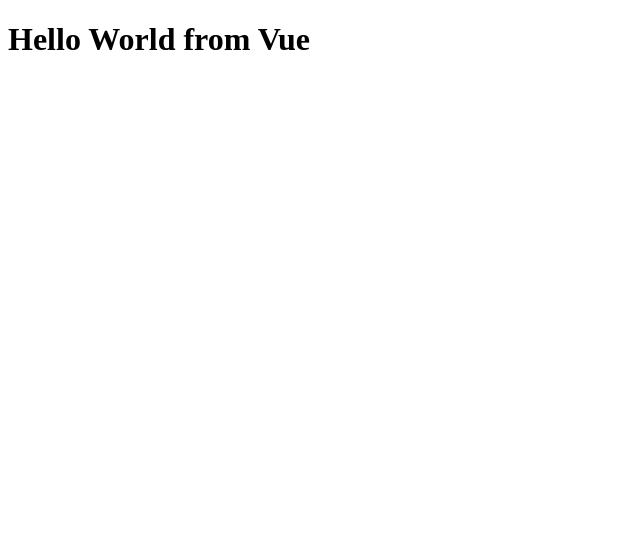
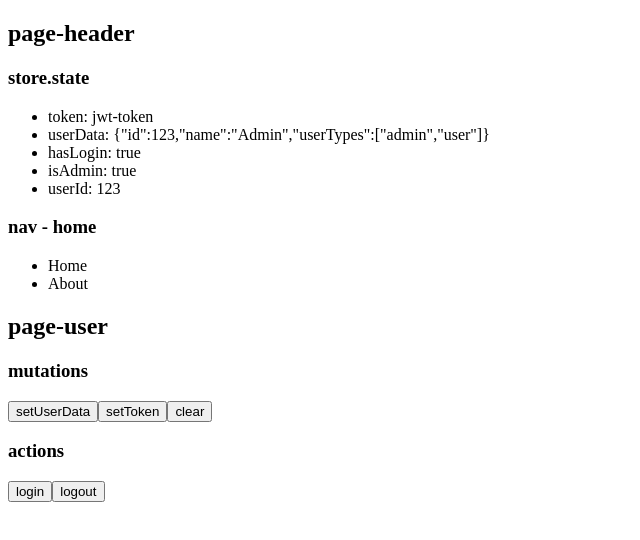
Before and after one commit to LearnShare/vra-vue, a Vue app: page / in a window 1280 px wide. Shown: the top 540 px of the page, without its empty margins (0-640 px from the left). Built offline with nearby package versions, Linux system fonts and the light colour scheme.

Commit message:
(demo): vuex.

```diff
--- /dev/null
+++ b/src/api/auth.js
@@ -0,0 +1,22 @@
+// AuthAPI
+function login(username, password) {
+  return new Promise((resolve) => {
+    resolve({
+      status: 200,
+      data: {
+        token: `${username}-${password}`,
+        userData: {
+          id: 345,
+          name: 'Random',
+          userTypes: [
+            'user',
+          ],
+        },
+      },
+    });
+  });
+}
+
+export default {
+  login,
+};
--- a/src/app.vue
+++ b/src/app.vue
@@ -1,14 +1,17 @@
 <template>
-  <hello-world msg="Hello World from Vue"/>
+  <page-header />
+  <page-user />
 </template>
 
 <script>
-import HelloWorld from '@/components/hello-world.vue';
+import PageHeader from '@/components/page-header.vue';
+import PageUser from '@/components/page-user.vue';
 
 export default {
   name: 'App',
   components: {
-    HelloWorld,
+    PageHeader,
+    PageUser,
   },
 };
 </script>
--- a/src/components/hello-world.vue
+++ /dev/null
@@ -1,12 +0,0 @@
-<template>
-  <h1>{{ msg }}</h1>
-</template>
-
-<script>
-export default {
-  name: 'HelloWorld',
-  props: {
-    msg: String,
-  },
-};
-</script>
--- /dev/null
+++ b/src/components/page-header.vue
@@ -0,0 +1,56 @@
+<template>
+  <h2>page-header</h2>
+  <h3>store.state</h3>
+  <ul>
+    <li>token: {{ token }}</li>
+    <li>userData: {{ userData && JSON.stringify(userData) }}</li>
+    <li>hasLogin: {{ hasLogin }}</li>
+    <li>isAdmin: {{ isAdmin }}</li>
+    <li>userId: {{ userId }}</li>
+  </ul>
+  <h3>nav - {{ active }}</h3>
+  <ul>
+    <li
+        v-for="item in menus"
+        :key="item.value"
+        @click="switchTo(item.value)">{{ item.label }}</li>
+  </ul>
+</template>
+
+<script>
+import {
+  mapState,
+  mapGetters,
+} from 'vuex';
+
+export default {
+  name: 'PageHeader',
+  computed: {
+    token() {
+      return this.$store.state.token;
+    },
+    ...mapState({
+      userData: (state) => state.userData,
+      menus: (state) => state.menu.menus,
+      active: (state) => state.menu.active,
+    }),
+    hasLogin() {
+      return this.$store.getters.hasLogin;
+    },
+    isAdmin() {
+      return this.$store.getters.hasUserType('admin');
+    },
+    ...mapGetters([
+      'userId',
+    ]),
+  },
+  methods: {
+    switchTo(value) {
+      this.$store.commit({
+        type: 'menu/switchTo',
+        value,
+      });
+    },
+  },
+};
+</script>
--- /dev/null
+++ b/src/components/page-user.vue
@@ -0,0 +1,55 @@
+<template>
+  <h2>page-user</h2>
+  <h3>mutations</h3>
+  <button
+      @click="setUserData">setUserData</button>
+  <button
+      @click="setToken">setToken</button>
+  <button
+      @click="clear">clear</button>
+  <h3>actions</h3>
+  <button
+      @click="login">login</button>
+  <button
+      @click="logout">logout</button>
+</template>
+
+<script>
+import {
+  mapMutations,
+  mapActions,
+} from 'vuex';
+
+export default {
+  name: 'PageUser',
+  methods: {
+    setUserData() {
+      this.$store.commit('setUserData', {
+        id: 222,
+        name: 'nobody',
+        userTypes: [
+          'user',
+        ],
+      });
+    },
+    setToken() {
+      this.$store.commit({
+        type: 'setToken',
+        token: 'new-token',
+      });
+    },
+    ...mapMutations([
+      'clear',
+    ]),
+    login() {
+      this.$store.dispatch('login', {
+        username: 'random',
+        password: 'itsnotsafe',
+      });
+    },
+    ...mapActions([
+      'logout',
+    ]),
+  },
+};
+</script>
--- /dev/null
+++ b/src/store/index.js
@@ -0,0 +1,82 @@
+import {
+  createStore,
+} from 'vuex';
+
+import AuthAPI from '../api/auth';
+import menuModule from './menu';
+
+const store = createStore({
+  state() {
+    return {
+      // JWT token
+      token: 'jwt-token',
+      userData: {
+        id: 123,
+        name: 'Admin',
+        userTypes: [
+          'admin',
+          'user',
+        ],
+      },
+    };
+  },
+  getters: {
+    hasLogin: (state) => !!(state.token && state.userData),
+    userId: (state) => (state.userData && state.userData.id),
+    hasUserType: (state) => (type) => {
+      if (!state.userData) {
+        return false;
+      }
+
+      const {
+        userTypes,
+      } = state.userData;
+      return userTypes
+          && userTypes.indexOf(type) >= 0;
+    },
+  },
+  mutations: {
+    setToken(state, data) {
+      state.token = data.token;
+    },
+    setUserData(state, data) {
+      state.userData = data;
+    },
+    clear(state) {
+      state.token = '';
+      state.userData = null;
+    },
+  },
+  actions: {
+    login(context, data) {
+      const {
+        commit,
+      } = context;
+      const {
+        username,
+        password,
+      } = data;
+
+      AuthAPI.login(username, password)
+        .then((res) => {
+          const {
+            token,
+            userData,
+          } = res.data;
+
+          commit('setToken', {
+            token,
+          });
+          commit('setUserData', userData);
+        });
+    },
+    logout({ commit }) {
+      commit('clear');
+    },
+  },
+  modules: {
+    menu: menuModule,
+  },
+});
+
+export default store;
--- /dev/null
+++ b/src/store/menu.js
@@ -0,0 +1,23 @@
+export default {
+  namespaced: true,
+  state: () => ({
+    menus: [
+      {
+        value: 'home',
+        label: 'Home',
+        icon: 'home',
+      },
+      {
+        value: 'about',
+        label: 'About',
+        icon: 'help',
+      },
+    ],
+    active: 'home',
+  }),
+  mutations: {
+    switchTo(state, data) {
+      state.active = data.value;
+    },
+  },
+};
```
Also changed, not shown: src/main.js (+11 -2 lines), .eslintrc.js.
